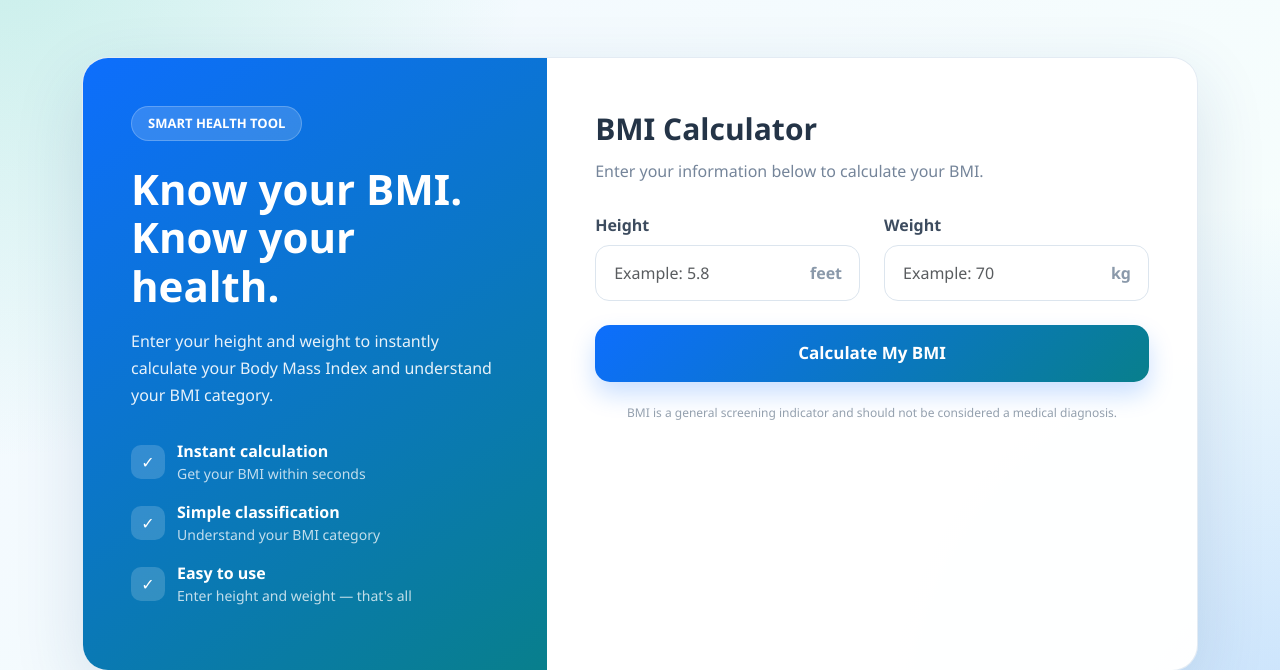
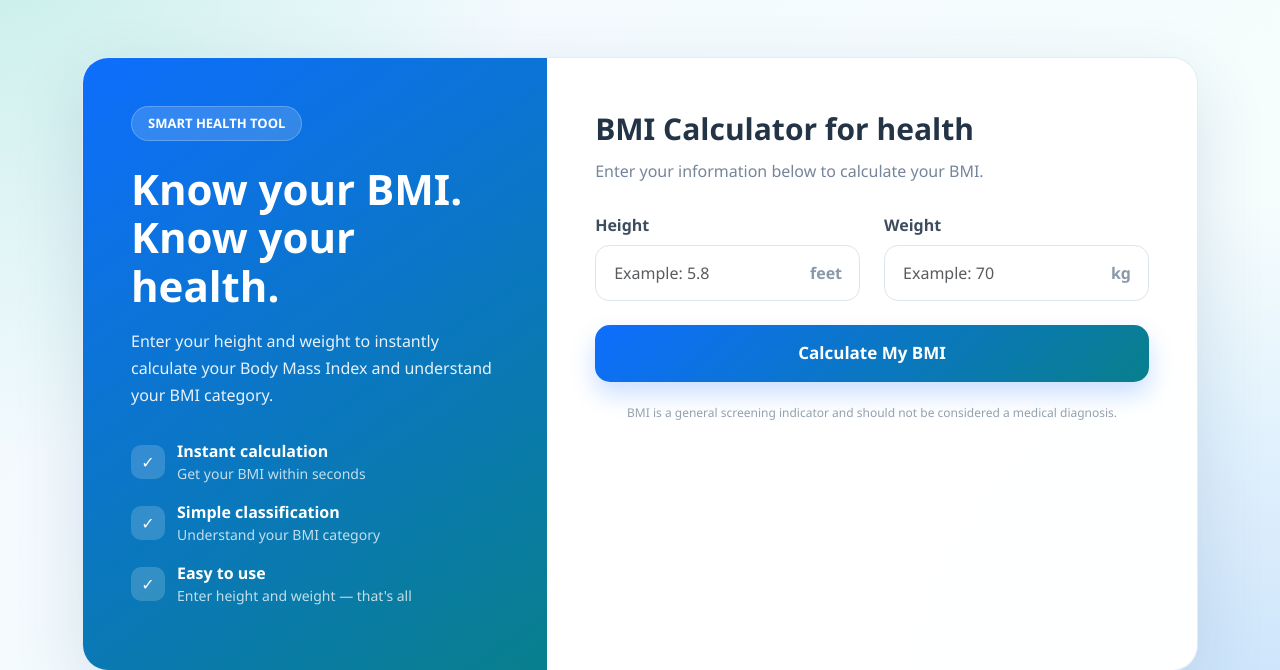
Before and after one commit to kdgit-hub/k8s-assignment, a Flask app: page / in a window 1280 px wide. Shown: the part 69-739 px from the top of the page. Run offline with Flask 3, Linux system fonts and the light colour scheme.

Commit message:
updating html

```diff
--- a/app/templates/index.html
+++ b/app/templates/index.html
@@ -772,7 +772,7 @@
 
                         <div class="section-title">
 
-                            BMI Calculator
+                            BMI Calculator for health
 
                         </div>
 
```
